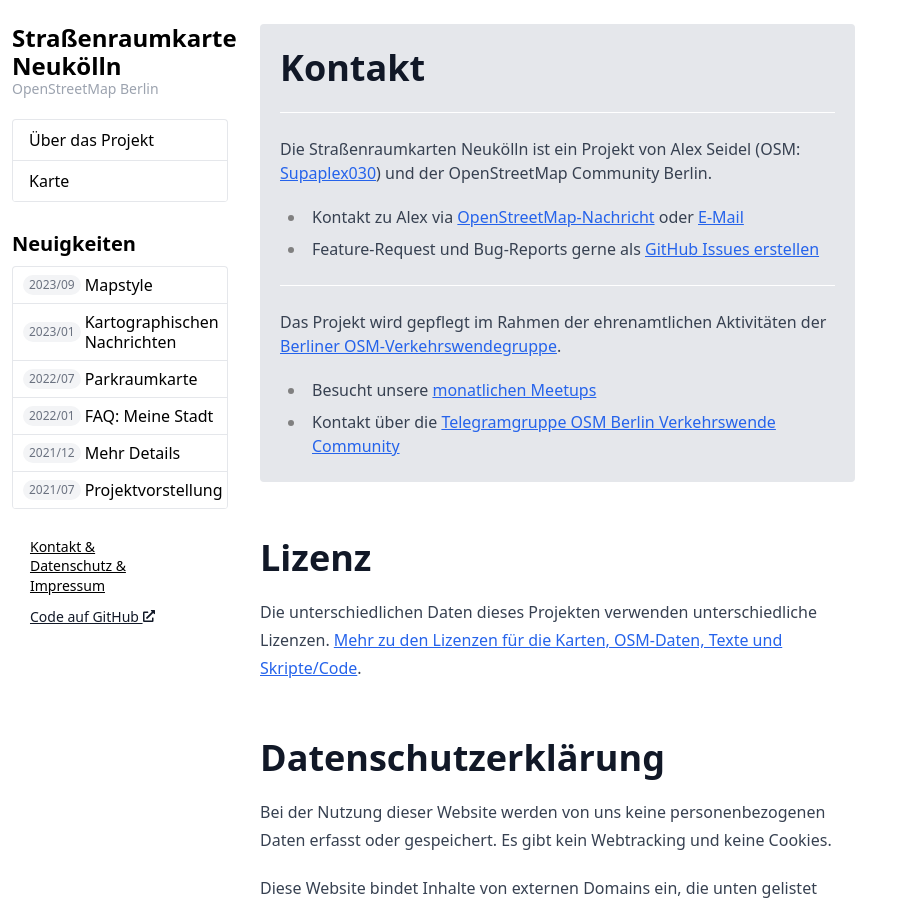
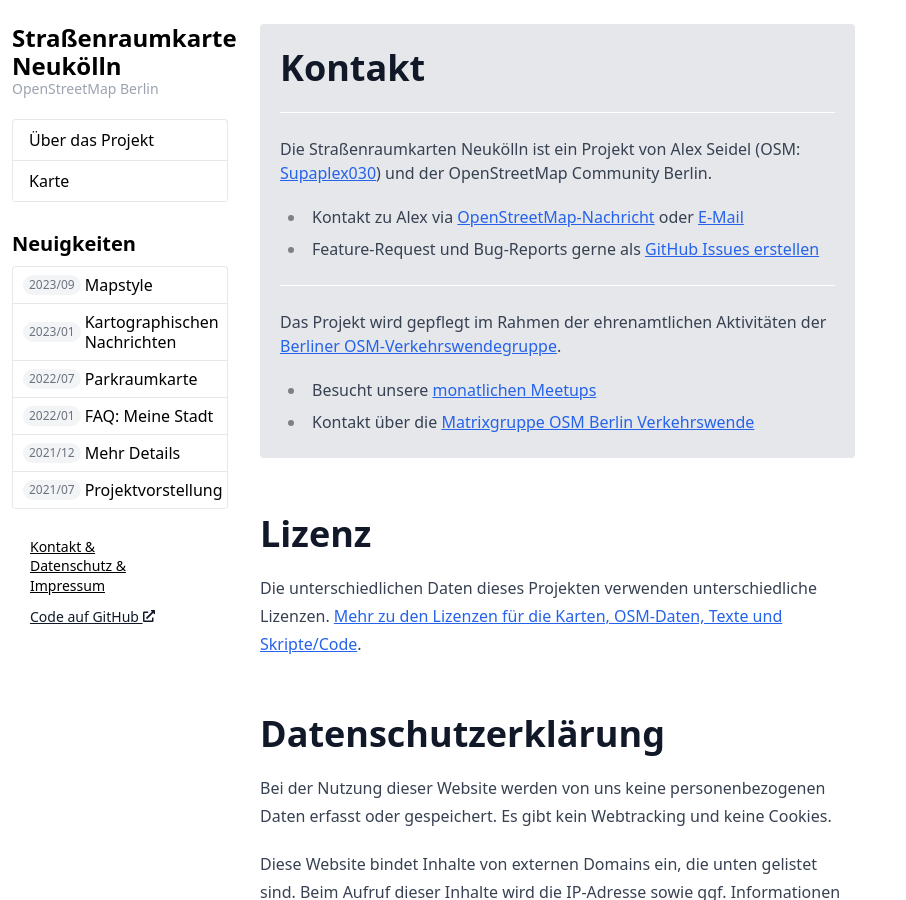
Before and after one commit to osmberlin/strassenraumkarte-neukoelln, a Jekyll site: the page built from contact.md, in a window 1280 px wide and 900 px high. Shown: the whole window, without its empty margins (0-906 px from the left). Built offline with Jekyll 4.4.1, drawn with Linux system fonts in a browser that asks for light colours.

Commit message:
Update contact link
Replace non-existing telegram by matrix group

```diff
--- a/contact.md
+++ b/contact.md
@@ -21,7 +21,7 @@
 Das Projekt wird gepflegt im Rahmen der ehrenamtlichen Aktivitäten der [Berliner OSM-Verkehrswendegruppe](https://wiki.openstreetmap.org/wiki/Berlin/Verkehrswende).
 
 - Besucht unsere [monatlichen Meetups](https://www.meetup.com/de-DE/OSM-Berlin-Brandenburg/)
-- Kontakt über die [Telegramgruppe OSM Berlin Verkehrswende Community](https://t.me/osmberlinverkehr)
+- Kontakt über die [Matrixgruppe OSM Berlin Verkehrswende](https://matrix.to/#/#osmberlinverkehr:matrix.org)
 
 </div>
 
```
